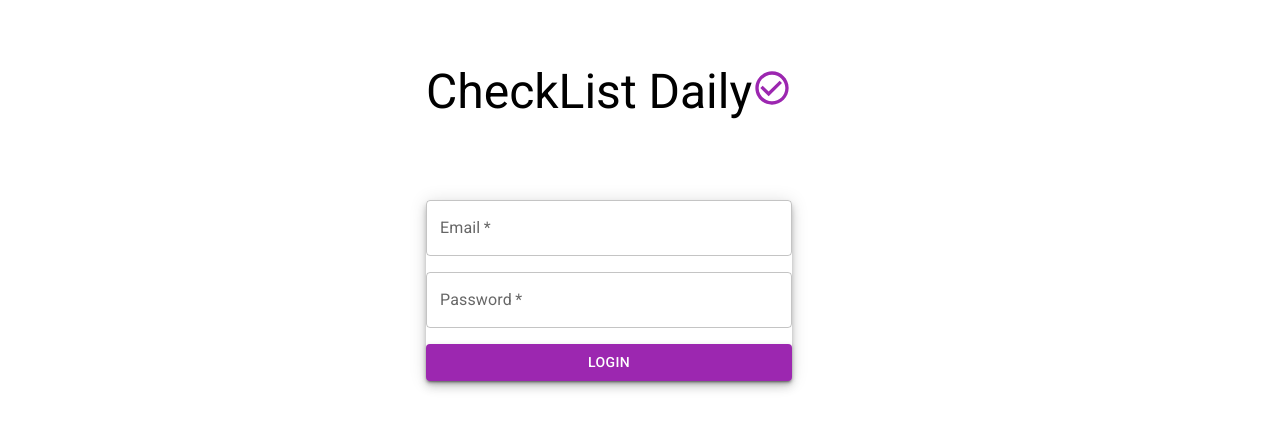
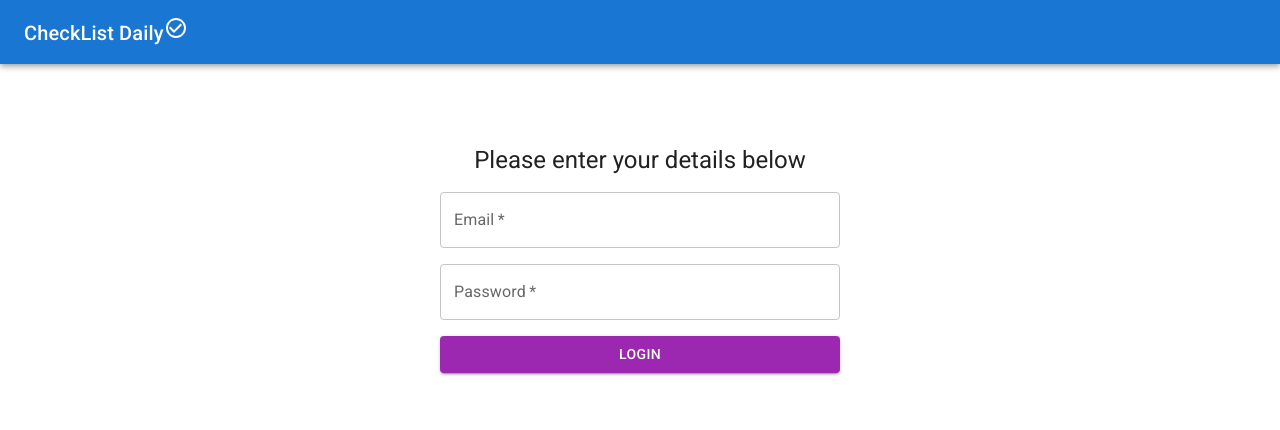
Before and after one commit to stefaniacamargo/Checklist-Daily, a React (Vite) app: page / in a window 1280 px wide. Shown: the top 430 px of the page. Built offline with nearby package versions, Linux system fonts and the light colour scheme; no server answers.

Commit message:
registration form and style arrangement

```diff
--- a/src/App.jsx
+++ b/src/App.jsx
@@ -3,6 +3,7 @@ import { Container, CircularProgress } from "@mui/material";
 
 // Components
 import { useAuth } from "./authContext";
+import { AppNav } from "./components/AppNav";
 
 //Pages
 
@@ -20,6 +21,7 @@ function App() {
 
   return (
     <BrowserRouter>
+      <AppNav />
       <Container>
         <Routes>
           <Route path="/" element={<Login />} />
--- a/src/Pages/Register.jsx
+++ b/src/Pages/Register.jsx
@@ -1,5 +1,7 @@
+import { RegisterForm } from '../components/RegisterForm';
+
 export function Register() {
   return <div>
-    Register
+    <RegisterForm/>
   </div>
 }
--- a/src/authContext.jsx
+++ b/src/authContext.jsx
@@ -29,8 +29,17 @@ export function AuthProvider({ children }) {
     };
   }, [setIsAuth, setUser]);
 
+  const logout = async () => {
+    try {
+      await auth.signOut();
+    } catch (error) {
+      console.log("Error in logout", error);
+      throw error;
+    }
+  };
+
   return (
-    <AuthContext.Provider value={{ isAuth, user }}>
+    <AuthContext.Provider value={{ isAuth, user, logout }}>
       {children}
     </AuthContext.Provider>
   );
--- /dev/null
+++ b/src/components/AppNav.jsx
@@ -0,0 +1,35 @@
+import { AppBar, Box, Toolbar, Typography, Button } from "@mui/material";
+import CheckCircleOutlineIcon from "@mui/icons-material/CheckCircleOutline";
+
+import { useNavigate } from "react-router-dom";
+
+// Components
+import { useAuth } from "../authContext";
+
+export const AppNav = () => {
+  const { isAuth, logout } = useAuth();
+  const navigate = useNavigate();
+
+  const onLogoutClick = async () => {
+    await logout();
+    navigate("/");
+  };
+
+  return (
+    <Box sx={{ flexGrow: 1 }}>
+      <AppBar position="static">
+        <Toolbar>
+          <Typography variant="h6" component="div" sx={{ flexGrow: 1 }}>
+            CheckList Daily
+            <CheckCircleOutlineIcon />
+          </Typography>
+          {isAuth && (
+            <Button color="inherit" onClick={onLogoutClick}>
+              Logout
+            </Button>
+          )}
+        </Toolbar>
+      </AppBar>
+    </Box>
+  );
+};
--- a/src/components/LoginForm.jsx
+++ b/src/components/LoginForm.jsx
@@ -6,13 +6,21 @@ import {
   CircularProgress,
   Alert,
   Typography,
-  Container,
-  Box,
-  Paper
+  Box
 } from "@mui/material";
-import CheckCircleOutlineIcon from '@mui/icons-material/CheckCircleOutline';
+import CheckCircleOutlineIcon from "@mui/icons-material/CheckCircleOutline";
 import { signInWithEmailAndPassword } from "firebase/auth";
 import { useNavigate } from "react-router-dom";
+import { styled } from '@mui/material/styles';
+
+const FormContainer = styled(Box)`
+  width: 100%;
+  max-width: 400px;
+  display: flex;
+  justify-content: center;
+  margin: 0 auto;
+  margin-top: 5rem;
+`;
 
 // Components
 import { auth } from "../config/firebase";
@@ -47,44 +55,61 @@ export const LoginForm = () => {
   };
 
   return (
-    <form onSubmit={onSubmit}>
-      <Container maxWidth="xs" sx={{ mt: 10}}>
+    <FormContainer
+      component="form"
+      onSubmit={onSubmit}
+    >
       <Grid container spacing={2}>
-          <Typography component="h1" variant="h3" align="center">
-            CheckList Daily
-            <CheckCircleOutlineIcon color="secondary" sx={{ fontSize: 40 }}></CheckCircleOutlineIcon>
-            <Paper elevation={6} >
-          <Box sx={{ display: "grid", gap: 2, mt: 10 }}>
+        <Grid item xs={12}>
+          <Typography
+            textAlign="center"
+            component="h1"
+            variant="h5"
+            align="center"
+          >
+            Please enter your details below
+          </Typography>
+        </Grid>
+        <Grid item xs={12}>
           <TextField
             label="Email"
-              color = "secondary"
+            color="secondary"
             type="email"
             value={email}
             onChange={onEmailChange}
             required
+            fullWidth
           />
+        </Grid>
+        <Grid item xs={12}>
           <TextField
             label="Password"
             type="password"
-              color= "secondary"
+            color="secondary"
             value={password}
             onChange={onPasswordChange}
             required
+            fullWidth
           />
+        </Grid>
         {errorMessage && (
           <Grid item xs={12}>
             <Alert severity="error">{errorMessage}</Alert>
           </Grid>
         )}
-            <Button variant="contained" type="submit" color= "secondary" disabled={isLoading}>
+        <Grid item xs={12}>
+          <Button
+            variant="contained"
+            type="submit"
+            color="secondary"
+            disabled={isLoading}
+            fullWidth
+          >
             {isLoading ? <CircularProgress size="2rem" /> : "Login"}
           </Button>
-          </Box>
-          </Paper>
-          </Typography>
         </Grid>
-      </Container>
-    </form>
+      </Grid>
+    </FormContainer>
   );
 };
 
--- /dev/null
+++ b/src/components/RegisterForm.jsx
@@ -0,0 +1,53 @@
+import {
+  Grid,
+  TextField,
+  Button,
+  // CircularProgress,
+  // Alert,
+  Typography,
+  Container,
+  Box,
+  Paper
+} from "@mui/material";
+
+
+// import { auth } from "../config/firebase";
+
+export const RegisterForm = () => {
+  return (
+    <form >
+      <Container maxWidth="xs" sx={{ mt: 10}}>
+        <Grid container spacing={2}>
+          <Typography component="h1" variant="h3" align="center">
+            CheckList Daily
+            <Paper elevation={6} >
+          <Box sx={{ display: "grid", gap: 2, mt: 10 }}>
+            <TextField
+              label="Email"
+              color = "secondary"
+              type="email"
+              value
+              onChange
+              required
+            />
+            <TextField
+              label="Password"
+              type="password"
+              color= "secondary"
+              value
+              onChange
+              required
+            />
+            <Button variant="contained" type="submit" color= "secondary">
+            Register
+            </Button>
+          </Box>
+          </Paper>
+          </Typography>
+        </Grid>
+      </Container>
+    </form>
+  )
+}
+
+export default RegisterForm;
--- a/src/components/TaskList.jsx
+++ b/src/components/TaskList.jsx
@@ -7,12 +7,12 @@ import {
   Paper,
 } from "@mui/material";
 import CheckCircleOutlineIcon from "@mui/icons-material/CheckCircleOutline";
-import DeleteIcon from '@mui/icons-material/Delete';
+import DeleteIcon from "@mui/icons-material/Delete";
 import { useState } from "react";
 
 export const TodoForm = () => {
   const [tasks, setTasks] = useState([]);
-  const [inputValue, setInputValue] = useState('');
+  const [inputValue, setInputValue] = useState("");
 
   const handleInputChange = (event) => {
     setInputValue(event.target.value);
@@ -21,15 +21,15 @@ export const TodoForm = () => {
   const handleFormSubmit = (event) => {
     event.preventDefault();
 
-    if (inputValue.trim() !== '') {
+    if (inputValue.trim() !== "") {
       const newTask = {
         id: Date.now(),
         text: inputValue,
-        completed: false
+        completed: false,
       };
 
       setTasks([...tasks, newTask]);
-      setInputValue('');
+      setInputValue("");
     }
   };
 
@@ -49,18 +49,14 @@ export const TodoForm = () => {
     setTasks(filteredTasks);
   };
   return (
-    <Container maxWidth="xs" sx={{ mt: 10}} >
-      <Typography component="h1" variant="h4" align="center" sx={{ mb: 5 }}>
+    <Container maxWidth="xs" sx={{ mt: 10 }}>
+      <Typography component="h1" variant="h5" align="center" sx={{ mb: 5 }}>
         Welcome, here you can track your ongoing tasks
-        <CheckCircleOutlineIcon
-          color="secondary"
-          sx={{ fontSize: 40, ml: 2 }}
-        ></CheckCircleOutlineIcon>
       </Typography>
-      <form  onSubmit={handleFormSubmit}>
+      <form onSubmit={handleFormSubmit}>
         <Input
           type="text"
-          value = {inputValue}
+          value={inputValue}
           onChange={handleInputChange}
           sx={{ mb: 10 }}
           fullWidth
@@ -69,13 +65,19 @@ export const TodoForm = () => {
           id="fullWidth"
           color="secondary"
         />
-        <Button variant="contained" type="submit" color="secondary" size="1rem" sx={{ ml: 19 , mb: 5 }}>
+        <Button
+          variant="contained"
+          type="submit"
+          color="secondary"
+          size="1rem"
+          sx={{ ml: 19, mb: 5 }}
+        >
           Add Task
         </Button>
       </form>
       <Paper elevation={7}>
-      <List sx={{ width: '100%' }}>
-        <Typography component="p" >
+        <List sx={{ width: "100%" }}>
+          <Typography component="p">
             {tasks.map((task) => (
               <li key={task.id}>
                 <input
@@ -83,18 +85,23 @@ export const TodoForm = () => {
                   checked={task.completed}
                   onChange={() => toggleTaskCompletion(task.id)}
                 />
-            <span style={{ textDecoration: task.completed ? 'line-through' : 'none' }}>
+                <span
+                  style={{
+                    textDecoration: task.completed ? "line-through" : "none",
+                  }}
+                >
                   {task.text}
                 </span>
-            <DeleteIcon onClick={() => deleteTask(task.id)} sx={{ fontSize: 20 }}></DeleteIcon>
+                <DeleteIcon
+                  onClick={() => deleteTask(task.id)}
+                  sx={{ fontSize: 20 }}
+                ></DeleteIcon>
               </li>
             ))}
           </Typography>
         </List>
       </Paper>
     </Container>
-
-
   );
 };
 
--- a/src/main.jsx
+++ b/src/main.jsx
@@ -1,10 +1,12 @@
 import React from "react";
+import CssBaseline from '@mui/material/CssBaseline';
 import ReactDOM from "react-dom/client";
 import App from "./App.jsx";
 import { AuthProvider } from "./authContext";
 
 ReactDOM.createRoot(document.getElementById("root")).render(
   <React.StrictMode>
+    <CssBaseline />
     <AuthProvider>
       <App />
     </AuthProvider>
```
Lines whose indentation alone changed are shown as unchanged.
